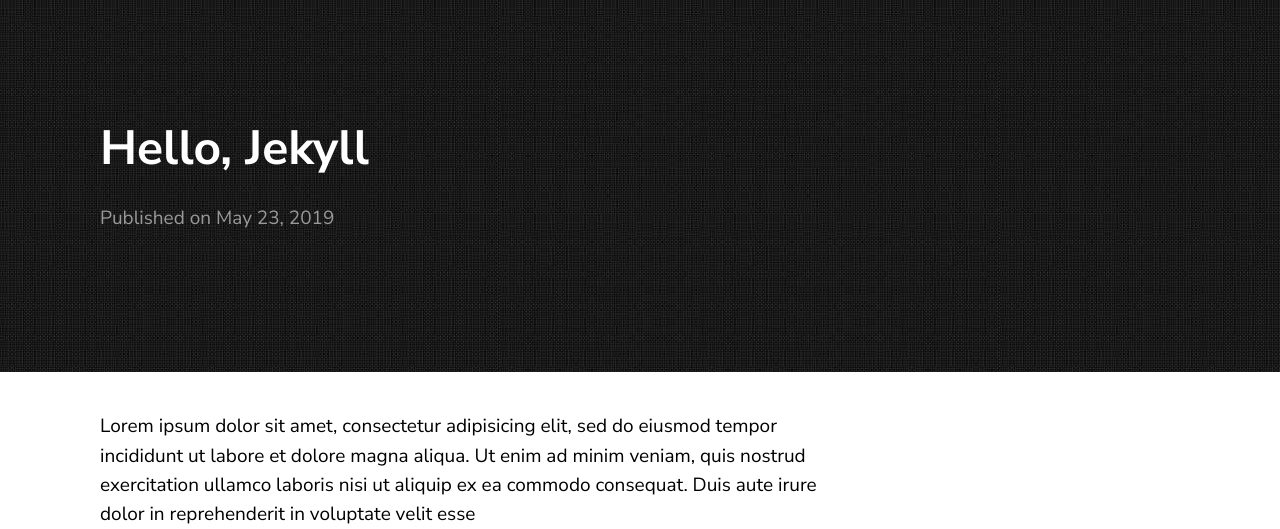
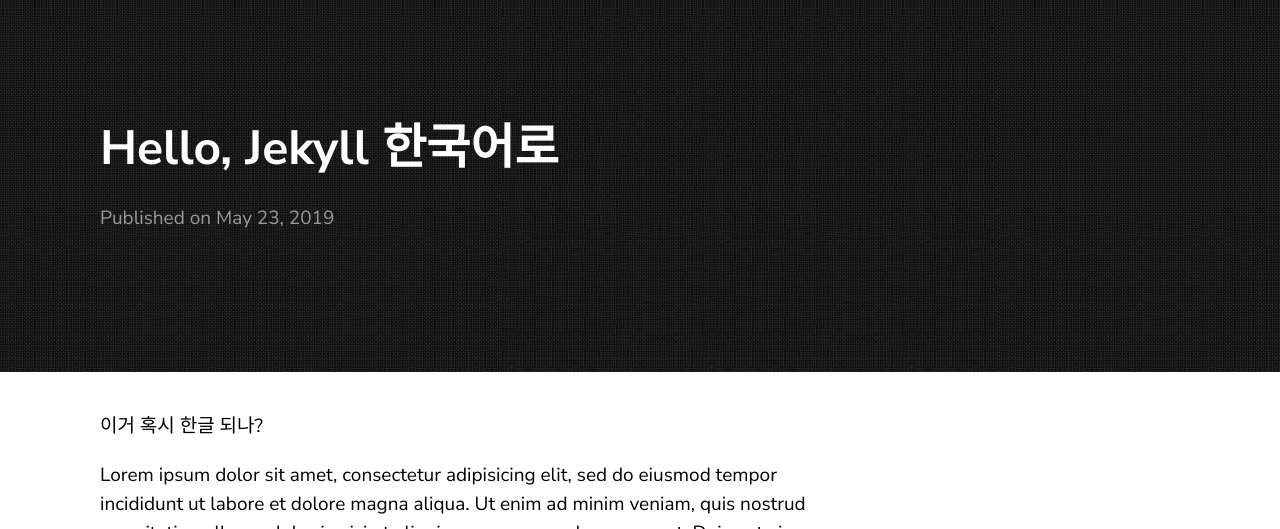
Before and after one commit to SimJung/SimJung.github.io, a Jekyll site: the page built from _posts/2019-05-23-welcome-to-jekyll.markdown, in a window 1280 px wide, cut to the strip 0-529 px from the top of the page. Built offline with Jekyll 4.4.1, drawn with Linux system fonts in a browser that asks for light colours.

Commit message:
docs: 포스트 내용 한글 표현되는지 테스트

```diff
--- a/_posts/2019-05-23-welcome-to-jekyll.markdown
+++ b/_posts/2019-05-23-welcome-to-jekyll.markdown
@@ -1,8 +1,10 @@
 ---
 layout: post
-title:  "Hello, Jekyll"
+title:  "Hello, Jekyll 한국어로"
 date:   2019-05-23 21:03:36 +0530
 ---
+이거 혹시 한글 되나?
+
 Lorem ipsum dolor sit amet, consectetur adipisicing elit, sed do eiusmod tempor incididunt ut labore et dolore magna aliqua. Ut enim ad minim veniam, quis nostrud exercitation ullamco laboris nisi ut aliquip ex ea commodo consequat. Duis aute irure dolor in reprehenderit in voluptate velit esse
 
 ![texture theme preview](https://images.unsplash.com/photo-1500322969630-a26ab6eb64cc?ixlib=rb-1.2.1&ixid=eyJhcHBfaWQiOjEyMDd9&w=1000&q=80)
```
